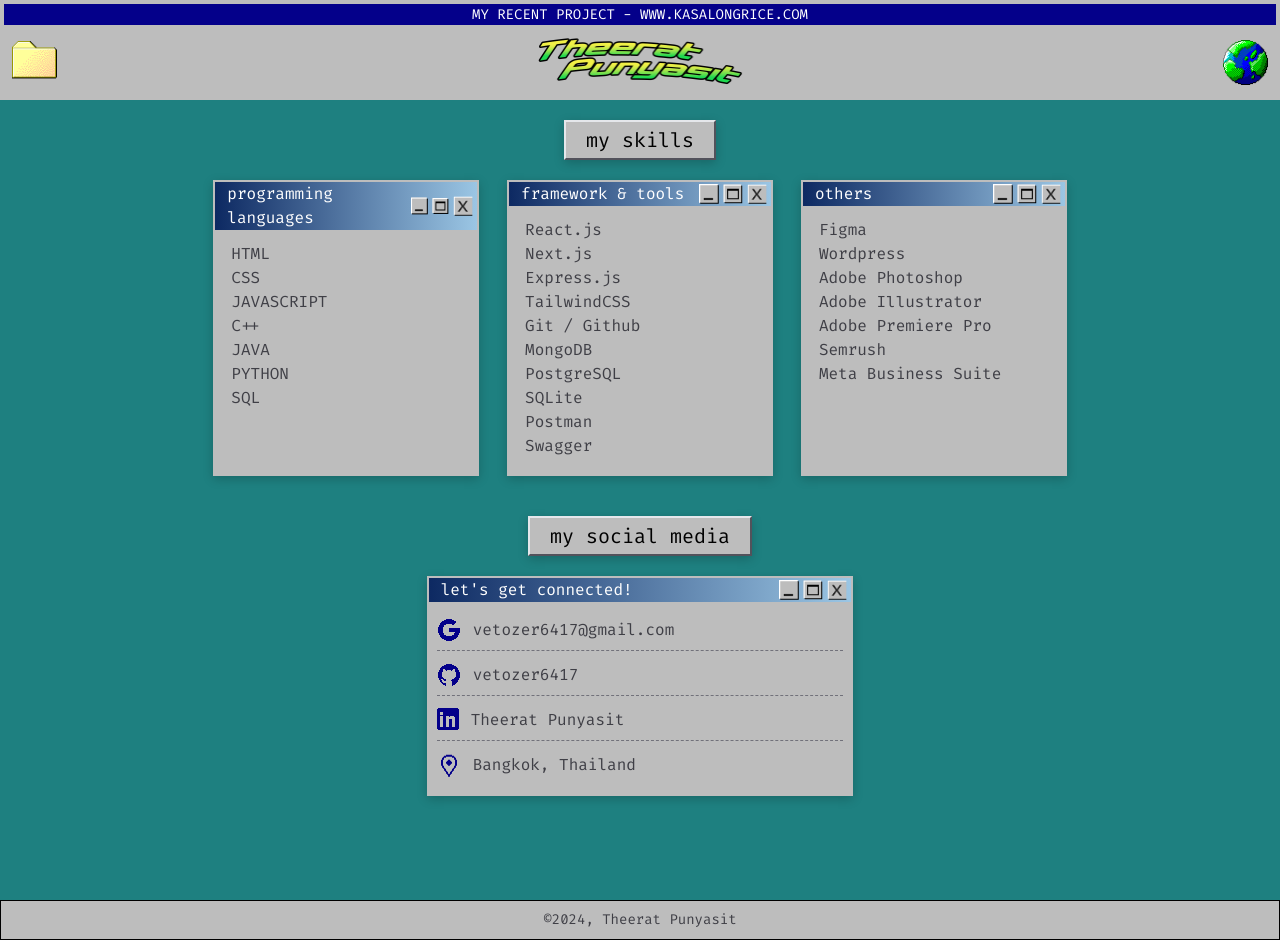
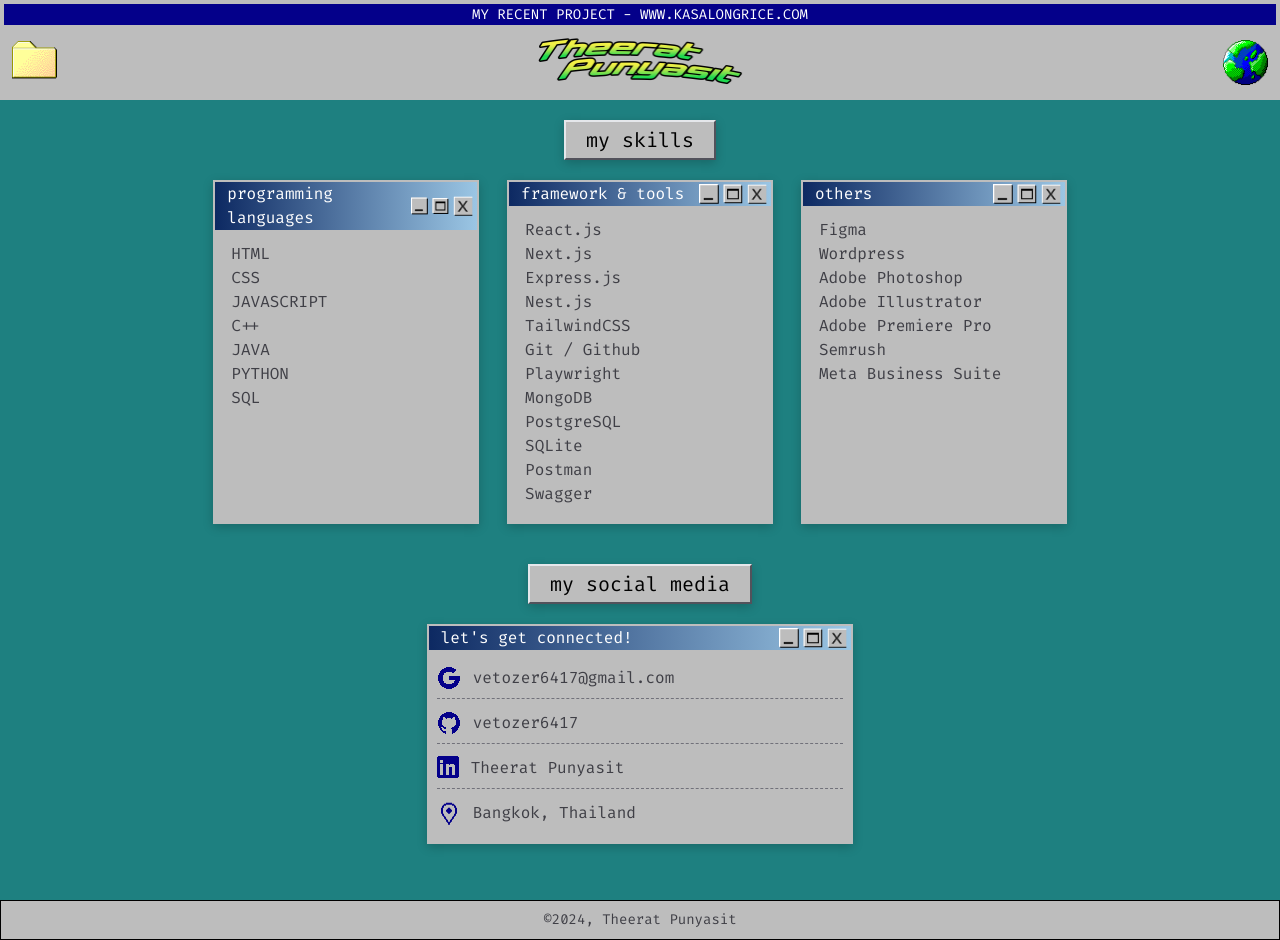
Before and after one commit to vetozer6417/portfolio-vetozer6417, a Next.js app: page /aboutme in a window 1280 px wide. Built offline with nearby package versions, Linux system fonts and the light colour scheme.

Commit message:
added some information

```diff
--- a/src/app/components/ExperinceSkills.tsx
+++ b/src/app/components/ExperinceSkills.tsx
@@ -80,7 +80,7 @@
                         </div>
                     </div>
                     {/* Collaborative */}
-                    <div className="flex flex-row ml-1">
+                    <div className="flex flex-row ml-1 mb-5">
                         <div className="w-1/12 flex items-center justify-center">
                             <CollabIcon/>
                         </div>
@@ -101,6 +101,7 @@
                     <div className="flex flex-col">
                         <h3 className="font-lato font-semibold italic">B.Eng. Computer Engineering and Digital Technology</h3>
                         <p className="text-sm text-zinc-600"><span className="font-medium text-[#04008a] mr-5">Chulalongkorn University</span>Aug 2023 - present</p>
+                        <p className="text-sm font-medium text-[#04008a] mr-5"><span className="">GPA 3.50</span></p>
                     </div>
                     <div className="flex flex-col justify-center pt-3">
                         <h3 className="font-lato font-semibold italic">Samakkhi Witthayakhom School</h3>
--- a/src/app/components/Skills.tsx
+++ b/src/app/components/Skills.tsx
@@ -41,8 +41,10 @@
                             <li>React.js</li>
                             <li>Next.js</li>
                             <li>Express.js</li>
+                            <li>Nest.js</li>
                             <li>TailwindCSS</li>
                             <li>Git / Github</li>
+                            <li>Playwright</li>
                             <li>MongoDB</li>
                             <li>PostgreSQL</li>
                             <li>SQLite</li>
--- a/src/app/layout.tsx
+++ b/src/app/layout.tsx
@@ -1,5 +1,4 @@
 import type { Metadata } from "next";
-import { Lato, Fira_Code  } from "next/font/google";
 import "./globals.css";
 import Header from "./components/Header";
 import Footer from "./components/Footer";
```
